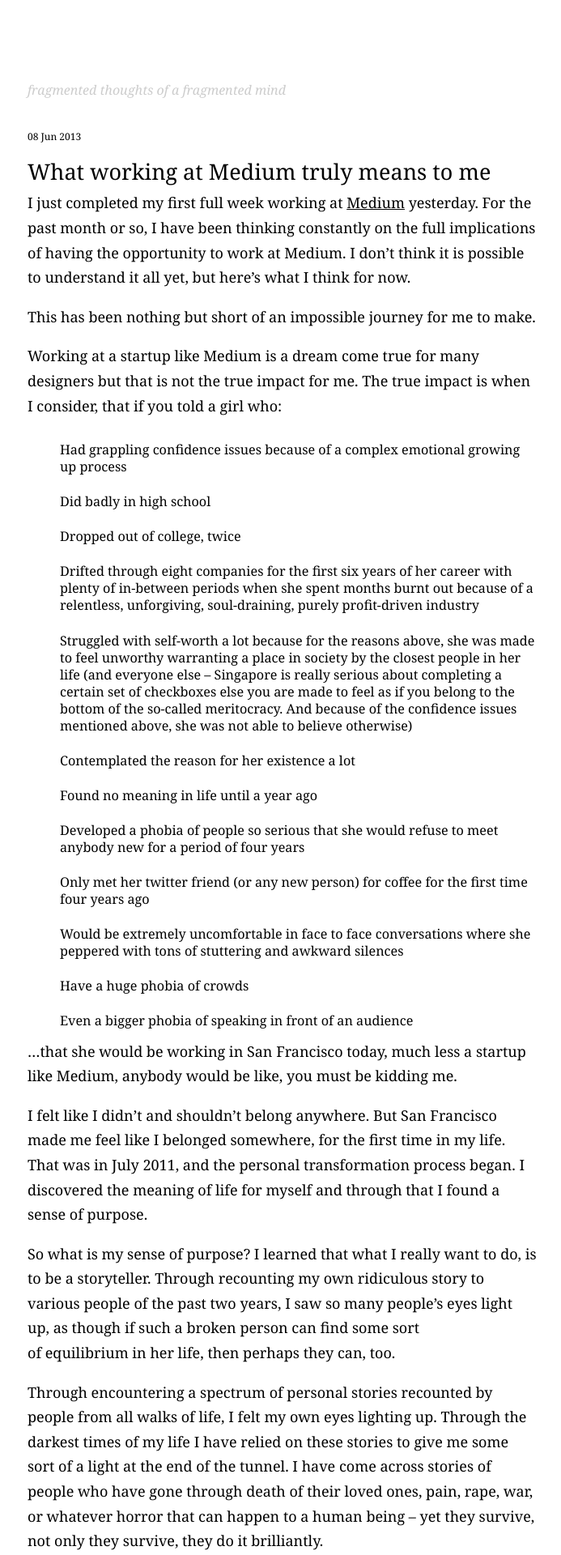
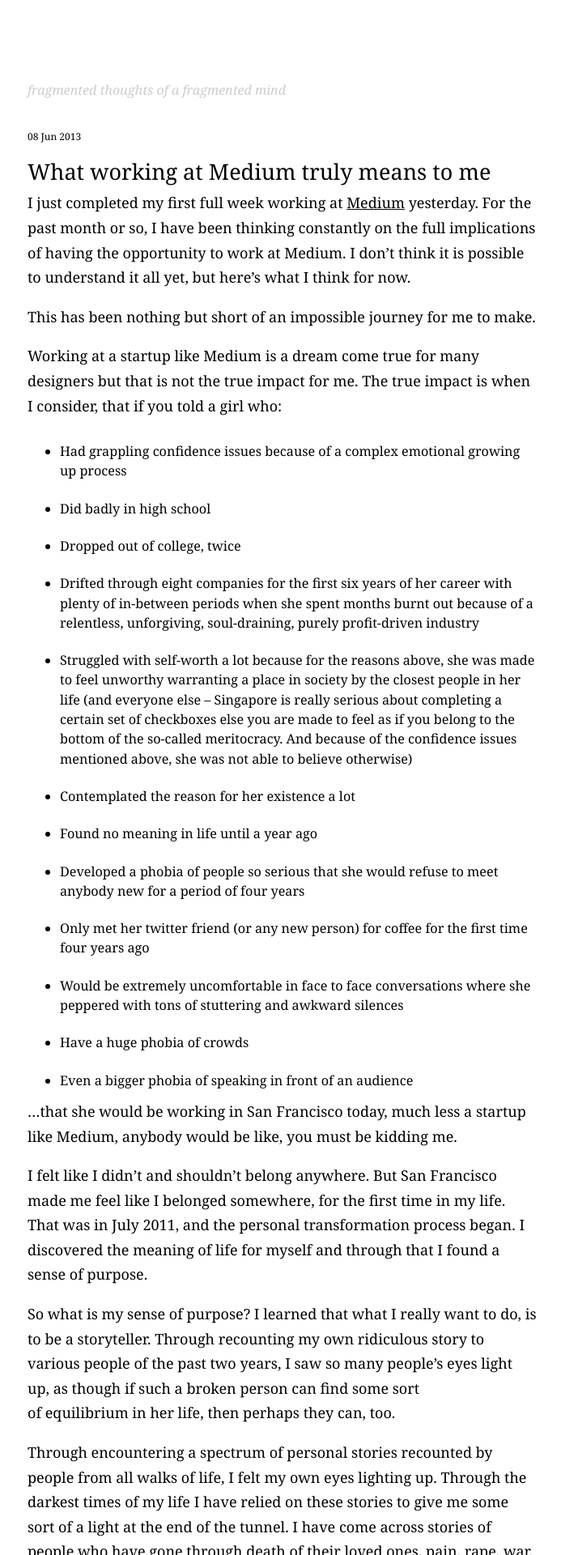
Before and after one commit to wynlim/wynlim.github.io, a Jekyll site: the page built from _posts/2013-06-08-what-working-at-medium-truly-means-to-me.markdown, in a window 1280 px wide. Shown: the top 1920 px of the page at 81% size, without its empty margins (291-984 px from the left). Built offline with Jekyll 4.4.1, drawn with Linux system fonts in a browser that asks for light colours; Markdown is read by kramdown in place of the engine named in the settings; comment, search, counter and statistics services are not loaded.

Commit message:
style list items properly

```diff
--- a/css/journal.scss
+++ b/css/journal.scss
@@ -96,7 +96,6 @@
 		font-size: 14px;
 	}
 	li{
-		display: block;
 		float: left;
 		width: 100%;
 		margin: 15px 0 50px 0;
@@ -131,7 +130,7 @@
 	li{
 		font-size: 0.9em;
 		list-style: disc;
-		line-height: 1.3em;
+		line-height: 1.5em;
 		margin: 11px 0;
 	}
 }
```
